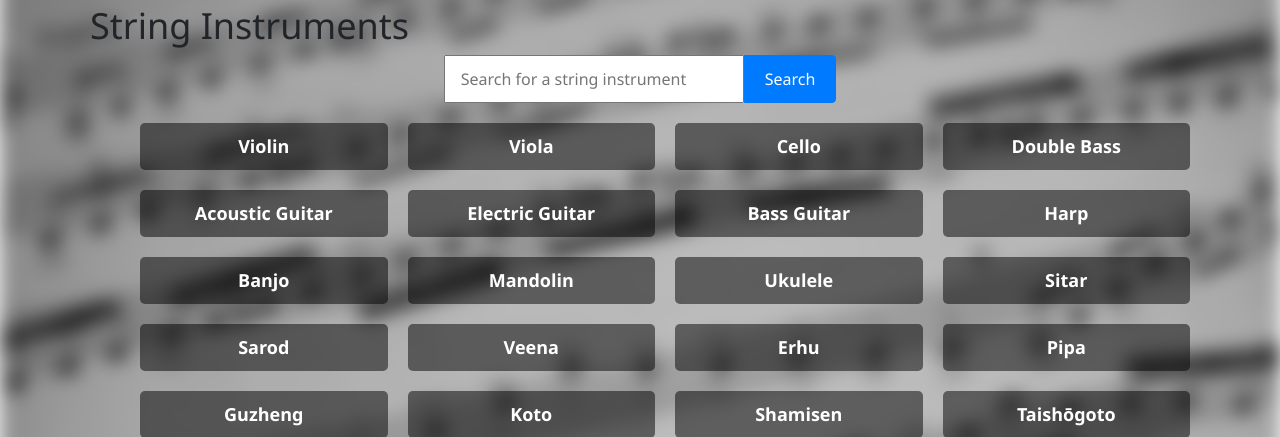
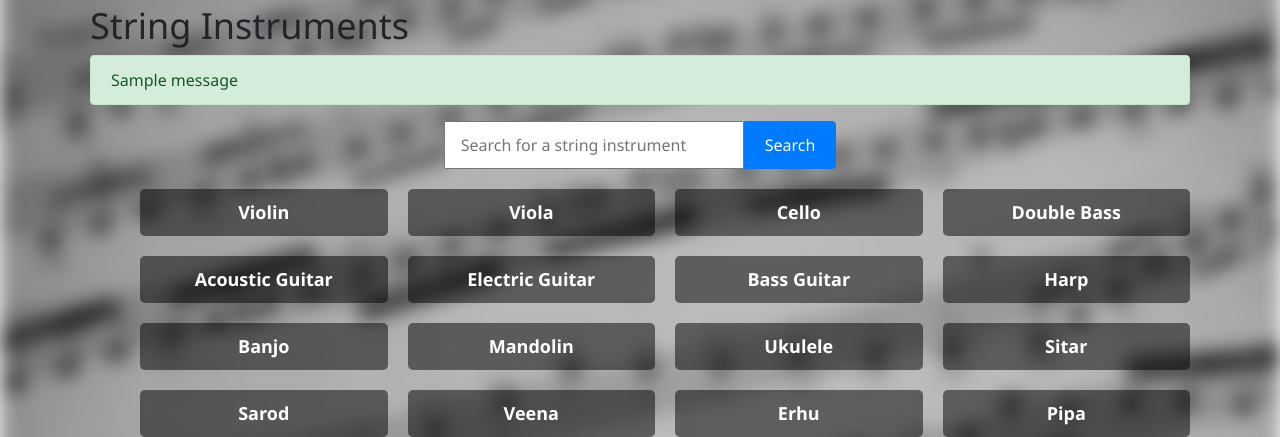
Before and after one commit to LindeAkira/instruments, a Flask app: page /string in a window 1280 px wide. Shown: the part 64-501 px from the top of the page. Run offline with Flask 3, Linux system fonts and the light colour scheme; data comes from the database, SQL or seed files in the repository; one stand-in notice (Sample message) is shown; some libraries are stand-ins or nearby versions.

Commit message:
get flash messages to display on string page after loggin out (mainly for testing purposes)

```diff
--- a/InstrumentWebsite/routes.py
+++ b/InstrumentWebsite/routes.py
@@ -121,7 +121,6 @@ def search():
     print("Results:", results)
 
     return render_template("search_results.html", search_term=search_term, results=results)
-
 
 
 @app.route('/comment/<int:instrument_id>', methods=['GET', 'POST'])
--- a/InstrumentWebsite/templates/string.html
+++ b/InstrumentWebsite/templates/string.html
@@ -4,6 +4,18 @@
 
 {% block content %}
 <h1>String Instruments</h1>
+
+{% with messages = get_flashed_messages(with_categories=true) %}
+  {% if messages %}
+    <div class="flashes">
+      {% for category, message in messages %}
+        <div class="alert alert-{{ category }}">
+          {{ message }}
+        </div>
+      {% endfor %}
+    </div>
+  {% endif %}
+{% endwith %}
 
 <!-- Search Form -->
 <form method="GET" action="{{ url_for('string') }}" class="instrument-search-form">
```
